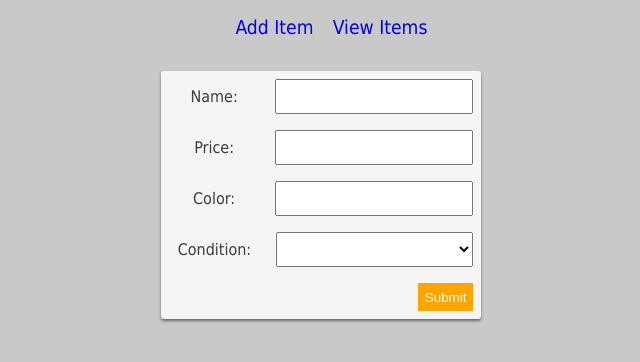
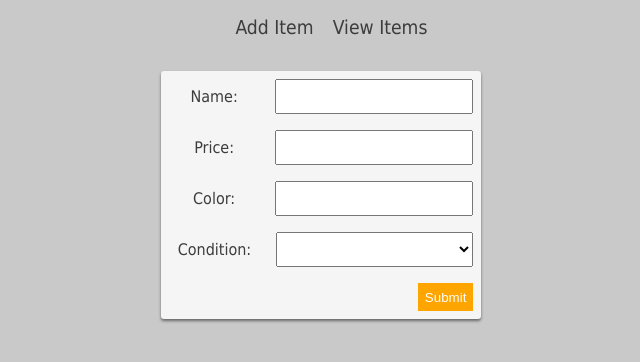
Before and after one commit to alexxbull/inventory-tool, a React (Create React App) app: page / in a window 1280 px wide. Shown: the top 362 px of the page, without its empty margins (319-959 px from the left). Built offline with nearby package versions, Linux system fonts and the light colour scheme; no server answers.

Commit message:
changed links from localhost to online server

```diff
--- a/src/App.css
+++ b/src/App.css
@@ -53,7 +53,11 @@ body {
   margin-right: 1em;
   text-decoration: none;
 }
-.navbar ul li a { text-decoration: none; }
+.navbar ul li a {
+  color: rgb(60, 60, 60);
+  outline: none;
+  text-decoration: none;
+}
 .navbar ul li a:visited { color: rgb(60, 60, 60); }
 .navbar ul li a:hover { color: rgb(187, 138, 47); }
 
--- a/src/App.js
+++ b/src/App.js
@@ -26,7 +26,7 @@ class App extends Component {
   // load items from database
   loadItems = async () => {
     try {
-      const response = await fetch('http://localhost:8080/items/view')
+      const response = await fetch('https://still-caverns-97420.herokuapp.com/items/view')
       const items = await response.json()
 
       // sort items by name by default
@@ -50,7 +50,7 @@ class App extends Component {
 
   // delete item with given id
   handleDeleteItem = (id) => () => {
-    fetch("http://localhost:8080/items/delete", {
+    fetch("https://still-caverns-97420.herokuapp.com/items/delete", {
       method: "DELETE",
       headers: {
         "Content-Type": "application/json; charset=utf-8;",
--- a/src/components/ModifyItem.js
+++ b/src/components/ModifyItem.js
@@ -37,13 +37,13 @@ class ModifyItem extends Component {
 
         // if ID is known, edit item
         if (ID) {
-            endpoint = 'http://localhost:8080/items/edit'
+            endpoint = 'https://still-caverns-97420.herokuapp.com/items/edit'
             httpMethod = 'PUT'
         }
         // if ID is not known, add item
         else {
             ID = "0"   // dummy value for ID, database will determine actual ID value
-            endpoint = 'http://localhost:8080/items/add'
+            endpoint = 'https://still-caverns-97420.herokuapp.com/items/add'
             httpMethod = 'POST'
         }
         // send the appropiate request
```
Also changed, not shown: package.json (+7 -1 lines), 2 other files (tests, documents, lock files or other folders).
